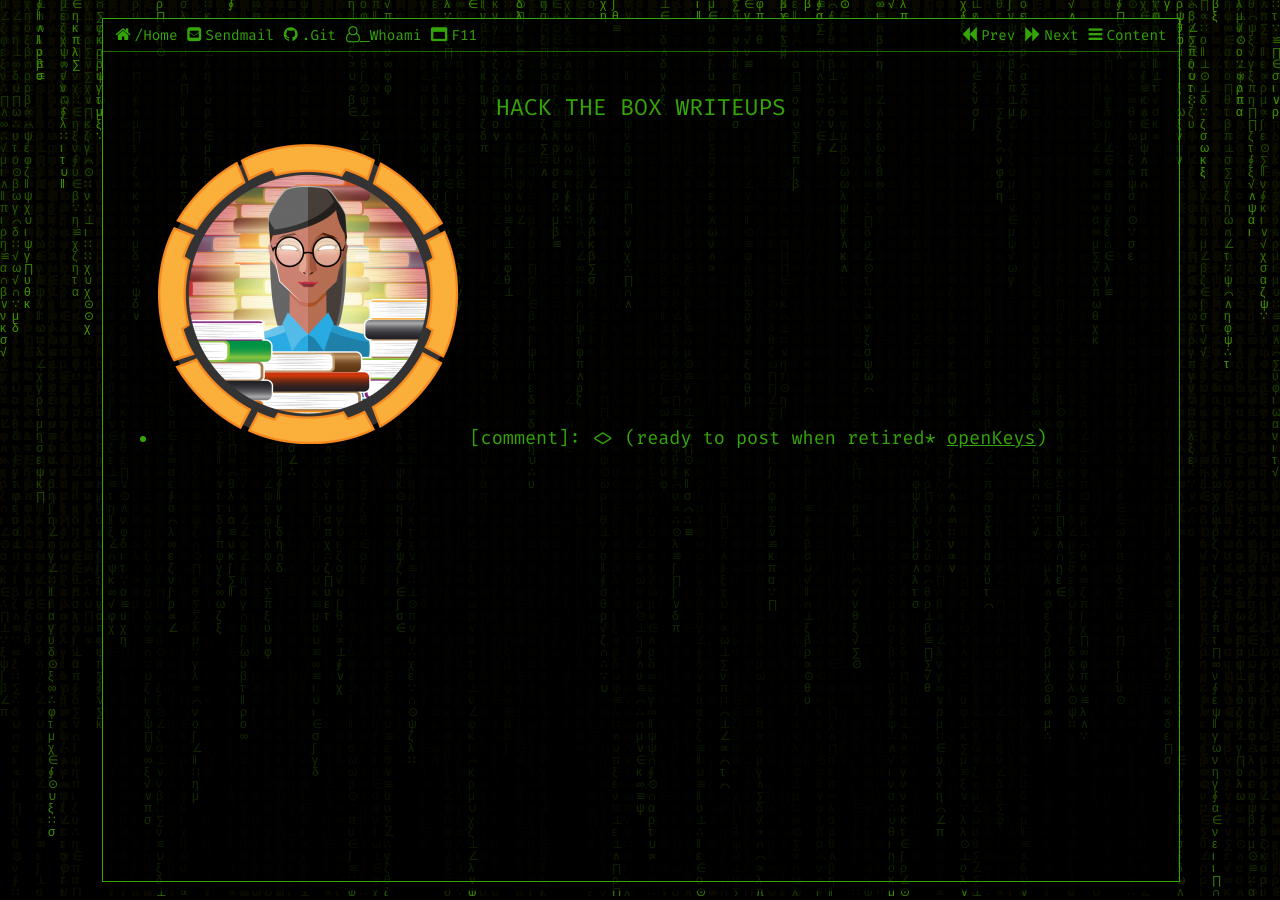
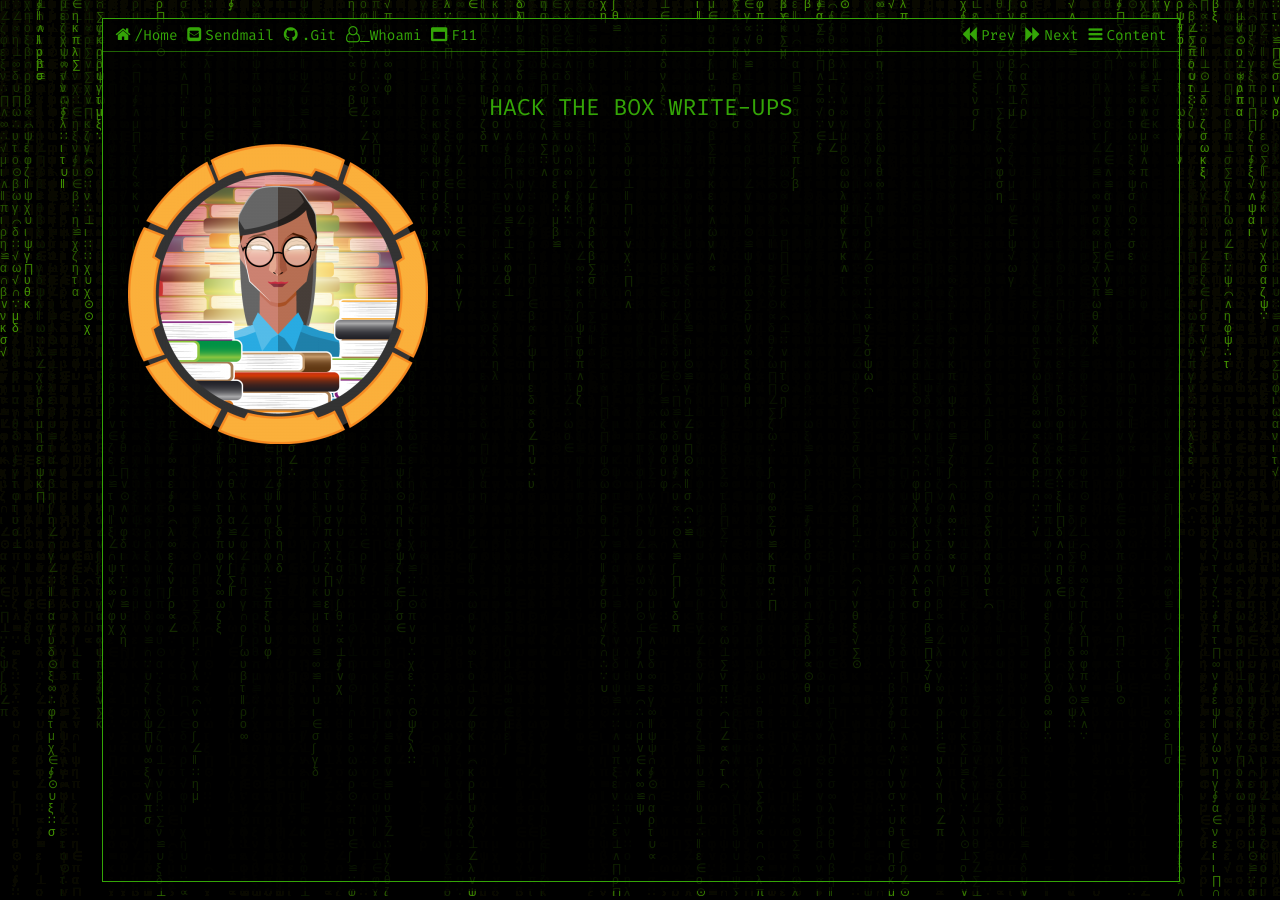
Before and after one commit to alfredoFerreiraAssis/alfredoFerreiraAssis.github.io, a Jekyll site: the page built from index.md, in a window 1280 px wide. Built offline with Jekyll 4.4.1, drawn with Linux system fonts in a browser that asks for light colours; our own code applies the rules of GitHub Pages for plain Markdown files.

Commit message:
Update index.md

```diff
--- a/index.md
+++ b/index.md
@@ -1,3 +1,2 @@
-# Hack The Box writeups
-* [![Book](/assets/img/book/book.png "Book")](_posts/book/book.md)
-[comment]: <> (ready to post when retired* [openKeys](_posts/openKeys/2020-07-27-openKeys.md))
+# Hack The Box Write-Ups
+[![Book](/assets/img/book/book.png "Book")](_posts/book/book.md)
```
